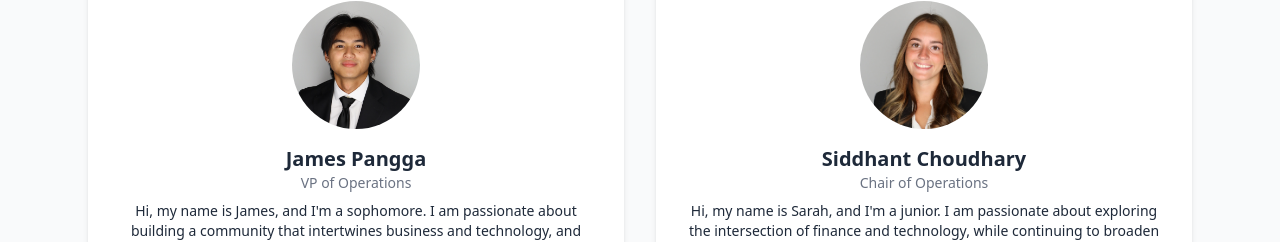
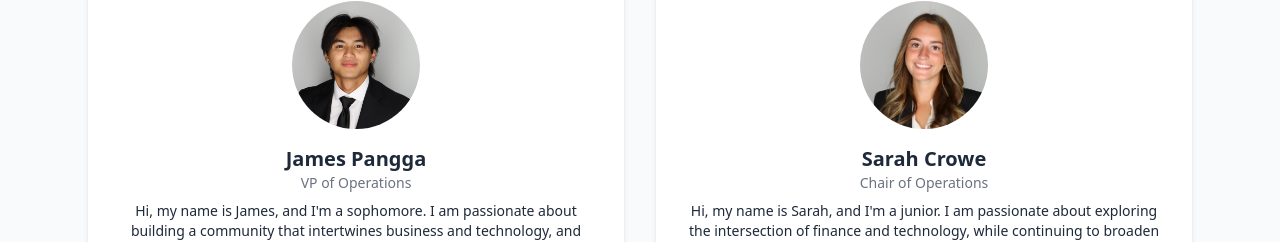
Before and after one commit to Fintech-UW/fintechatuw, a React (Vite) app: page /#/team in a window 1280 px wide. Shown: the part 1987-2229 px from the top of the page. Built offline with nearby package versions, Linux system fonts and the light colour scheme; no server answers.

Commit message:
Update Team

```diff
--- a/src/Pages/Team.jsx
+++ b/src/Pages/Team.jsx
@@ -407,7 +407,7 @@
               alt="Sarah Crowe"
               className="w-32 h-32 mx-auto rounded-full object-cover mb-4"
             />
-            <h3 className="text-xl font-semibold">Siddhant Choudhary</h3>
+            <h3 className="text-xl font-semibold">Sarah Crowe</h3>
             <p className="text-sm text-gray-500">Chair of Operations</p>
             <p className="mt-2 text-sm">
               Hi, my name is Sarah, and I'm a junior. I am passionate about exploring the intersection of finance
```
